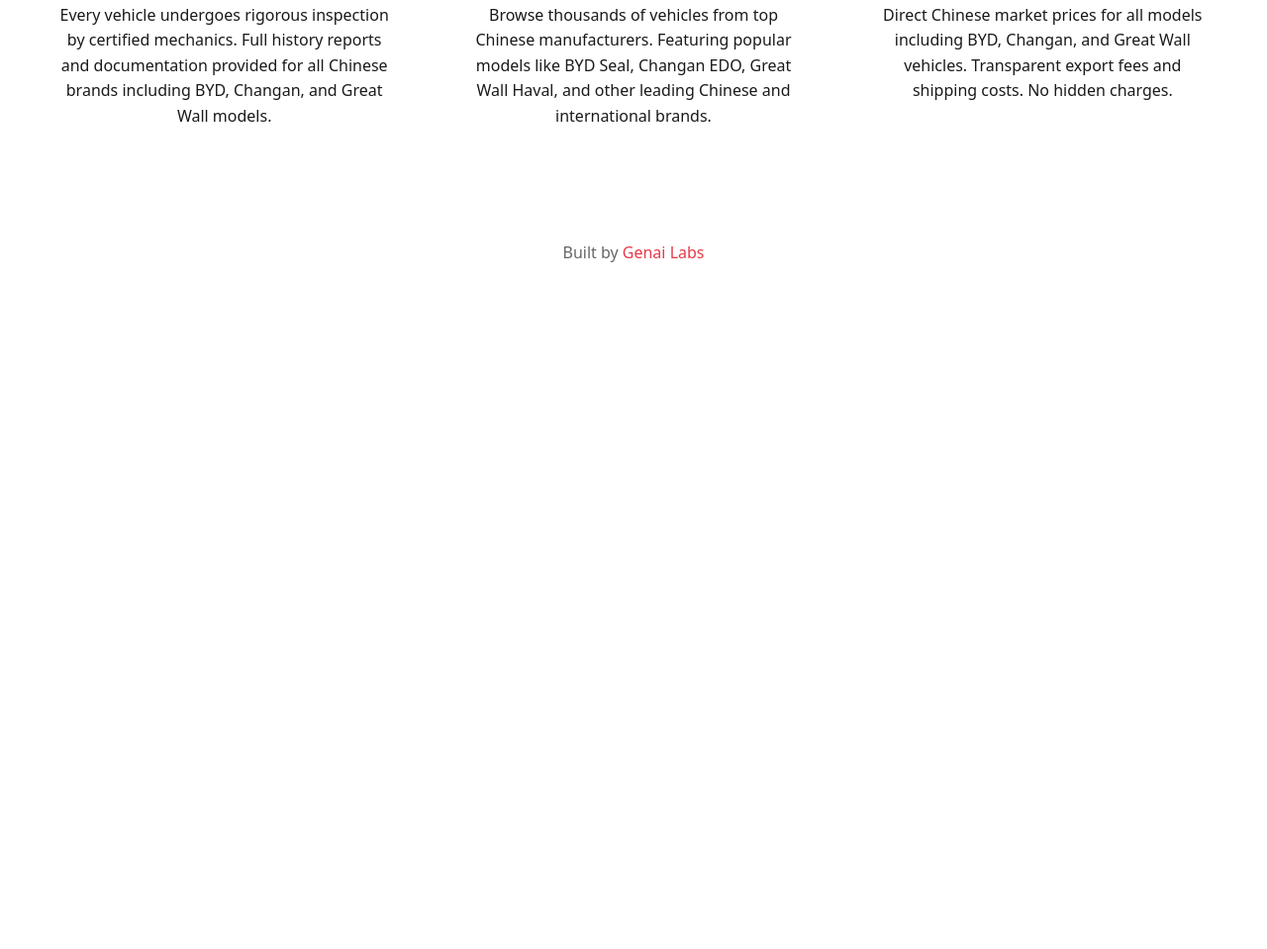
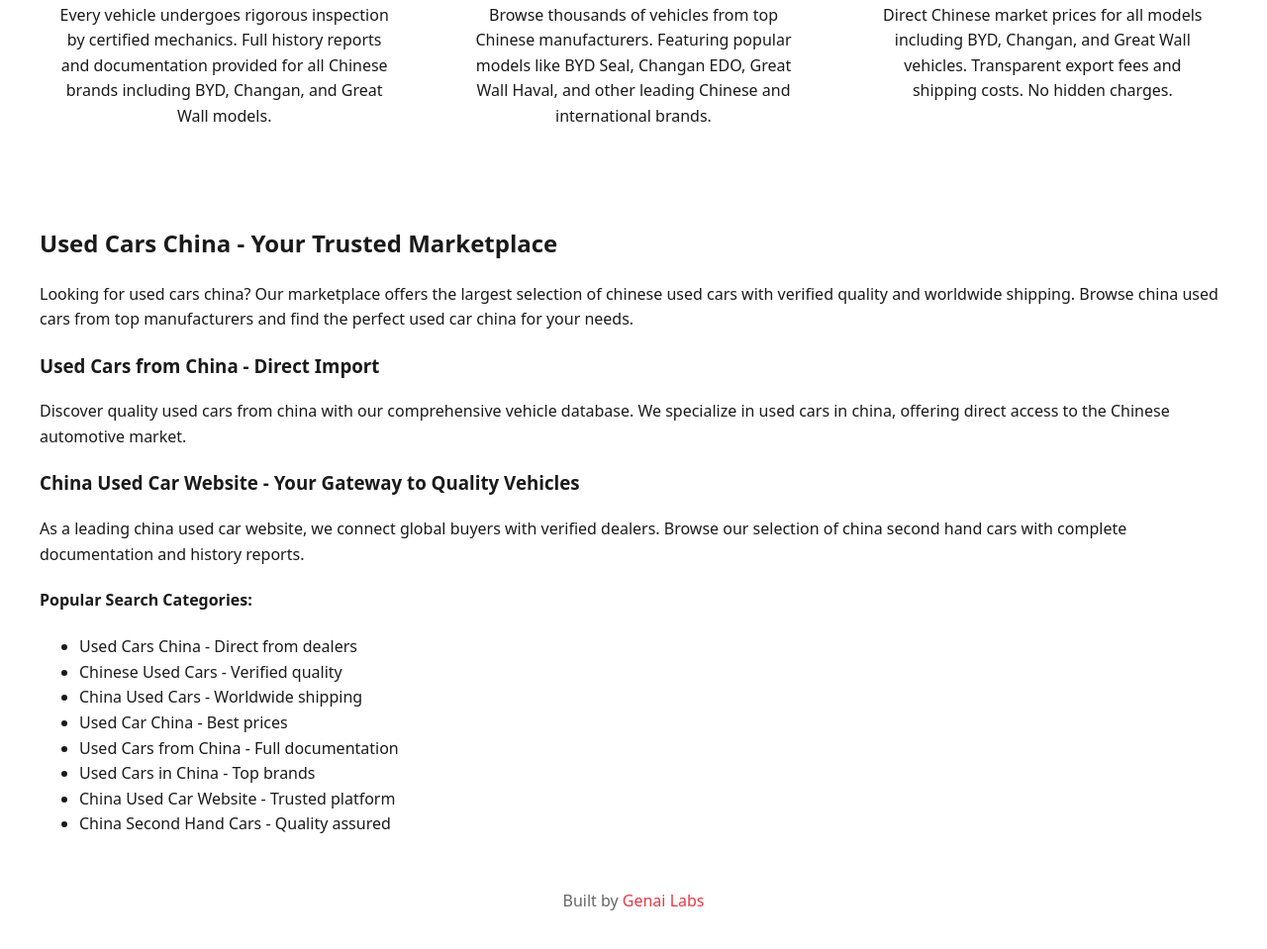
Before and after one commit to LAITHABBADI/usedlandingchina, a plain HTML site: page index.html in a window 1280 px wide. Shown: the part 878-1837 px from the top of the page at 99% size. Before the commit the page ends 1202 px from the top, so only its background shows below. Drawn offline with Linux system fonts and the light colour scheme.

Commit message:
Update index.html

```diff
--- a/index.html
+++ b/index.html
@@ -144,6 +144,29 @@
                 <p>Direct Chinese market prices for all models including BYD, Changan, and Great Wall vehicles. Transparent export fees and shipping costs. No hidden charges.</p>
             </article>
         </section>
+        <!-- Hidden SEO Content -->
+        <section class="seo-content">
+            <h2>Used Cars China - Your Trusted Marketplace</h2>
+            <p>Looking for used cars china? Our marketplace offers the largest selection of chinese used cars with verified quality and worldwide shipping. Browse china used cars from top manufacturers and find the perfect used car china for your needs.</p>
+
+            <h3>Used Cars from China - Direct Import</h3>
+            <p>Discover quality used cars from china with our comprehensive vehicle database. We specialize in used cars in china, offering direct access to the Chinese automotive market.</p>
+
+            <h3>China Used Car Website - Your Gateway to Quality Vehicles</h3>
+            <p>As a leading china used car website, we connect global buyers with verified dealers. Browse our selection of china second hand cars with complete documentation and history reports.</p>
+
+            <h4>Popular Search Categories:</h4>
+            <ul>
+                <li>Used Cars China - Direct from dealers</li>
+                <li>Chinese Used Cars - Verified quality</li>
+                <li>China Used Cars - Worldwide shipping</li>
+                <li>Used Car China - Best prices</li>
+                <li>Used Cars from China - Full documentation</li>
+                <li>Used Cars in China - Top brands</li>
+                <li>China Used Car Website - Trusted platform</li>
+                <li>China Second Hand Cars - Quality assured</li>
+            </ul>
+        </section>
     </main>
 
     <footer>
```
